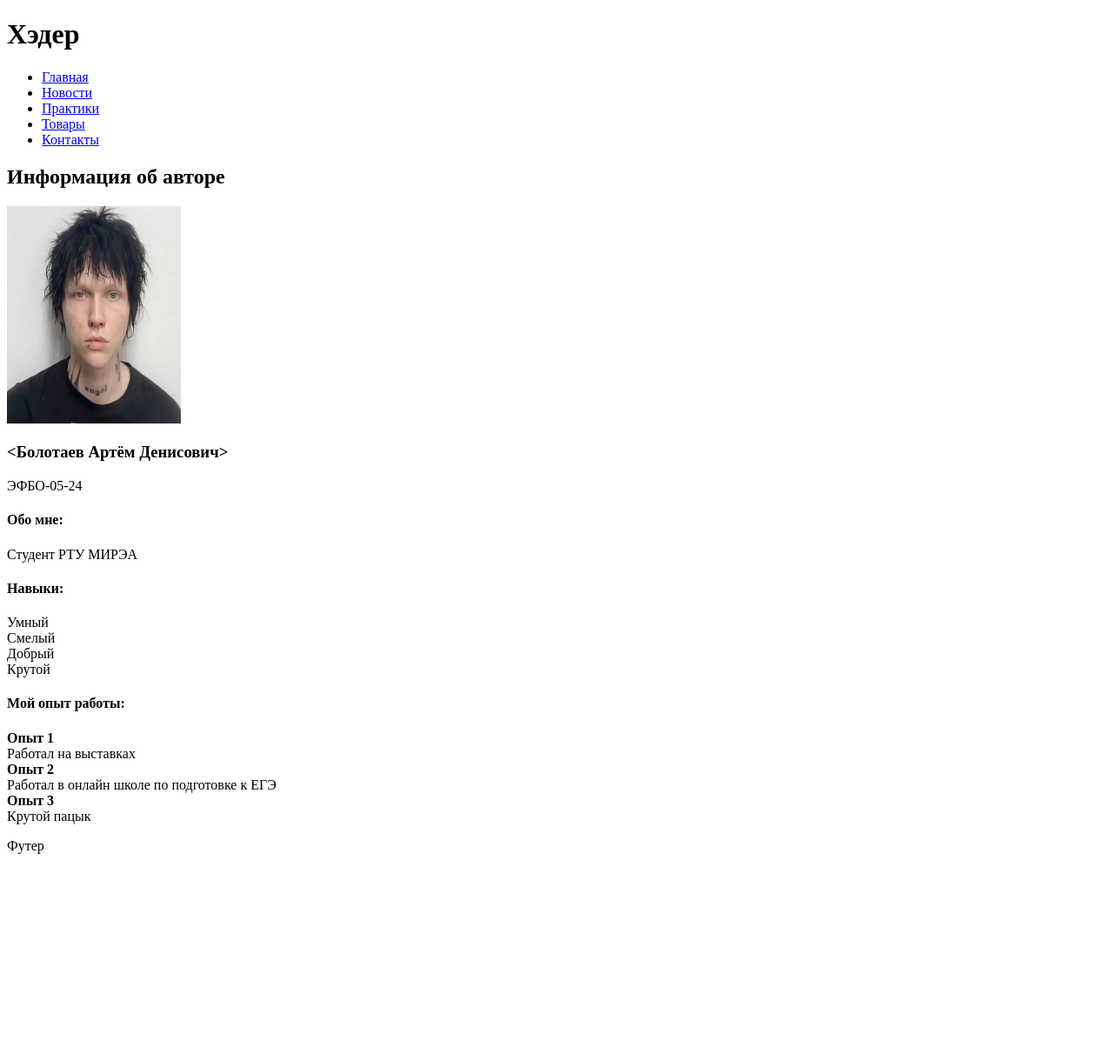
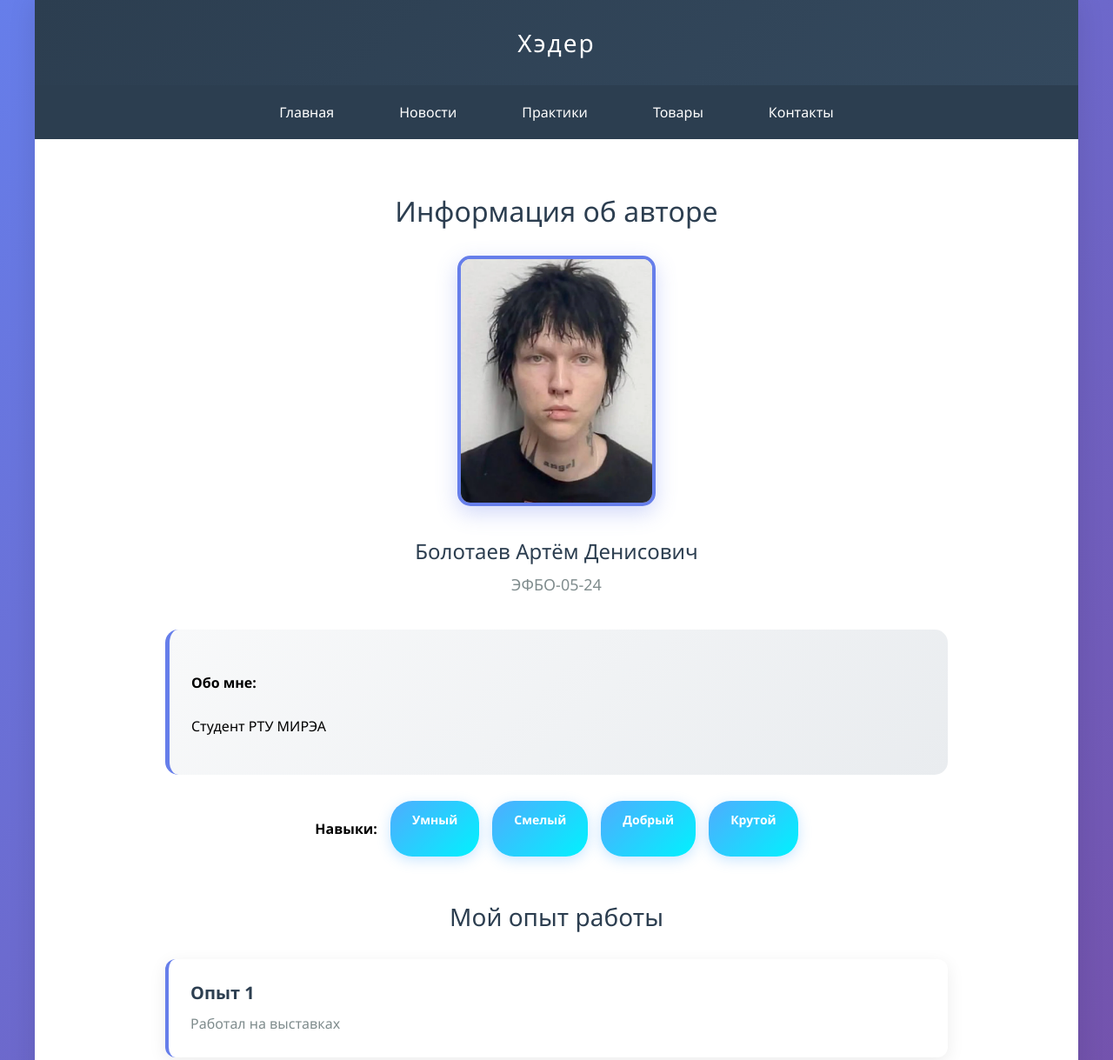
Before and after one commit to Taymon-afk/frontend-and-backend-practice, a plain HTML site: page index.html in a window 1280 px wide. Shown: the top 1219 px of the page at 87% size. Before the commit the page ends 998 px from the top, so only its background shows below. Drawn offline with Linux system fonts and the light colour scheme.

Commit message:
Добавлены CSS стили: создана папка style, подключены стили ко всем страницам

```diff
--- a/index.html
+++ b/index.html
@@ -4,59 +4,58 @@
     <meta charset="UTF-8">
     <meta name="viewport" content="width=device-width, initial-scale=1.0">
     <title>Семестровая работа</title>
+    <link rel="stylesheet" href="style/styles.css">
 </head>
 <body>
-    <div id="header">
-        <h1>Хэдер</h1>
-    </div>
-    <div id="menu">
-        <ul>
-            <li><a href="index.html">Главная</a></li>
-            <li><a href="pages/news.html">Новости</a></li>
-            <li><a href="pages/practices.html">Практики</a></li>
-            <li><a href="pages/goods.html">Товары</a></li>
-            <li><a href="pages/contacts.html">Контакты</a></li>
+    <div class="page-container">
+        <div class="header">Хэдер</div>
+        <div class="nav">
+            <ul class="nav-list">
+                <li class="nav-item"><a class="nav-link" href="index.html">Главная</a></li>
+                <li class="nav-item"><a class="nav-link" href="pages/news.html">Новости</a></li>
+                <li class="nav-item"><a class="nav-link" href="pages/practices.html">Практики</a></li>
+                <li class="nav-item"><a class="nav-link" href="pages/goods.html">Товары</a></li>
+                <li class="nav-item"><a class="nav-link" href="pages/contacts.html">Контакты</a></li>
             </ul>
         </div>
-    <div id="content">
-        <h2>Информация об авторе</h2>
-        <!-- Фото автора -->
-        <img src="images/photo.png" alt="Фото автора" width="200" height="250">
-        <!-- ФИО и группа -->
-        <h3><Болотаев Артём Денисович></h3>
-        <p>ЭФБО-05-24</p>
-        <!-- Блок "Обо мне" -->
-        <div>
+        <div class="content">
+            <div class="profile-header">
+                <h1 class="profile-title">Информация об авторе</h1>
+                <img class="profile-photo" src="images/photo.png" alt="Фото автора">
+                <h2 class="profile-name">Болотаев Артём Денисович</h2>
+                <p class="profile-group">ЭФБО-05-24</p>
+            </div>
+
+            <div class="about-me">
                 <h4>Обо мне:</h4>
                 <p>Студент РТУ МИРЭА</p>
             </div>
-        <!-- Блоки навыков -->
-        <div>
+
+            <div class="skills-container">
                 <h4>Навыки:</h4>
-            <div>Умный</div>
-            <div>Смелый</div>
-            <div>Добрый</div>
-            <div>Крутой</div>
+                <div class="skill-tag">Умный</div>
+                <div class="skill-tag">Смелый</div>
+                <div class="skill-tag">Добрый</div>
+                <div class="skill-tag">Крутой</div>
             </div>
-        <!-- Блок опыта работы -->
-        <div>
-            <h4>Мой опыт работы:</h4>
-            <div>
-                <strong>Опыт 1</strong><br>
-                Работал на выставках
+
+            <div class="experience-section">
+                <h2 class="section-title">Мой опыт работы</h2>
+                <div class="experience-card">
+                    <h3 class="experience-title">Опыт 1</h3>
+                    <p class="experience-desc">Работал на выставках</p>
                 </div>
-            <div>
-                <strong>Опыт 2</strong><br>
-                Работал в онлайн школе по подготовке к ЕГЭ
+                <div class="experience-card">
+                    <h3 class="experience-title">Опыт 2</h3>
+                    <p class="experience-desc">Работал в онлайн школе по подготовке к ЕГЭ</p>
                 </div>
-            <div>
-                <strong>Опыт 3</strong><br>
-                Крутой пацык
+                <div class="experience-card">
+                    <h3 class="experience-title">Опыт 3</h3>
+                    <p class="experience-desc">Крутой пацык</p>
                 </div>
             </div>
-        <div id="footer">
-            <p>Футер</p>
         </div>
+        <div class="footer">Футер</div>
     </div>
 </body>
 </html>
--- /dev/null
+++ b/style/styles.css
@@ -0,0 +1,172 @@
+/* ===== БАЗОВЫЕ СТИЛИ ===== */
+body {
+ font-family: 'Segoe UI', Tahoma, Geneva, Verdana, sans-serif; /* Современный
+шрифт для лучшей читаемости */
+ margin: 0; /* Убираем стандартные отступы браузера */
+ padding: 0; /* Убираем стандартные внутренние отступы */
+ background: linear-gradient(135deg, #667eea 0%, #764ba2 100%); /* Красивый
+градиентный фон всей страницы */
+ min-height: 100vh; /* Минимальная высота равна высоте окна браузера */
+}
+/* ===== КОНТЕЙНЕР СТРАНИЦЫ ===== */
+.page-container {
+ max-width: 1200px; /* Максимальная ширина контента */
+ margin: 0 auto; /* Центрирование контейнера по горизонтали */
+ background: white; /* Белый фон для основного содержимого */
+ min-height: 100vh; /* Минимальная высота равна высоте окна браузера */
+ box-shadow: 0 0 30px rgba(0,0,0,0.1); /* Легкая тень вокруг всего контента */
+}
+/* ===== ШАПКА ===== */
+.header {
+ background: linear-gradient(135deg, #2c3e50 0%, #34495e 100%); /* Темный
+градиентный фон */
+ color: white; /* Белый цвет текста */
+ text-align: center; /* Выравнивание текста по центру */
+ padding: 30px; /* Внутренние отступы со всех сторон */
+ font-size: 28px; /* Размер шрифта */
+ font-weight: 300; /* Легкое начертание шрифта */
+ letter-spacing: 2px; /* Расстояние между буквами */
+}
+/* ===== НАВИГАЦИЯ ===== */
+.nav {
+ background: #2c3e50; /* Темно-синий фон навигации */
+ padding: 20px 0; /* Вертикальные отступы */
+}
+.nav-list {
+ list-style: none; /* Убираем маркеры списка */
+ margin: 0; /* Убираем внешние отступы */
+ padding: 0; /* Убираем внутренние отступы */
+ display: flex; /* Горизонтальное расположение элементов */
+ justify-content: center; /* Выравнивание по центру */
+ gap: 25px; /* Расстояние между элементами навигации */
+}
+.nav-item {
+ margin: 0; /* Убираем отступы у пунктов меню */
+}
+.nav-link {
+ color: white; /* Белый цвет текста ссылок */
+ text-decoration: none; /* Убираем подчеркивание ссылок */
+ padding: 12px 25px; /* Отступы внутри ссылок */
+ border-radius: 25px; /* Скругленные углы (капсульная форма) */
+ transition: all 0.3s ease; /* Плавные анимации при изменении */
+ font-weight: 500; /* Средняя жирность шрифта */
+}
+.nav-link:hover {
+	background: rgba(255,255,255,0.1); /* Полупрозрачный белый фон при наведении
+   */
+	transform: translateY(-2px); /* Легкое поднятие элемента при наведении */
+   }
+   /* ===== ОСНОВНОЙ КОНТЕНТ ===== */
+   .content {
+	padding: 40px; /* Внутренние отступы контента */
+	max-width: 900px; /* Максимальная ширина контента */
+	margin: 0 auto; /* Центрирование контента */
+   }
+   /* ===== ГЛАВНАЯ СТРАНИЦА ===== */
+   .profile-header {
+	text-align: center; /* Выравнивание по центру */
+	margin-bottom: 40px; /* Отступ снизу */
+   }
+   .profile-title {
+	font-size: 32px; /* Размер шрифта заголовка */
+	color: #2c3e50; /* Темно-синий цвет текста */
+	margin-bottom: 10px; /* Отступ снизу */
+	font-weight: 300; /* Легкое начертание шрифта */
+   }
+   .profile-photo {
+	width: 220px; /* Фиксированная ширина фото */
+	height: 280px; /* Фиксированная высота фото */
+	border-radius: 15px; /* Скругленные углы фото */
+	object-fit: cover; /* Обрезка фото для сохранения пропорций */
+	margin: 20px auto; /* Центрирование и отступы */
+	border: 4px solid #667eea; /* Синяя рамка вокруг фото */
+	box-shadow: 0 8px 25px rgba(102, 126, 234, 0.3); /* Тень с синим оттенком */
+   }
+   .profile-name {
+	font-size: 24px; /* Размер шрифта имени */
+	color: #2c3e50; /* Темно-синий цвет текста */
+	margin: 10px 0; /* Вертикальные отступы */
+	font-weight: 500; /* Средняя жирность шрифта */
+   }
+   .profile-group {
+	font-size: 18px; /* Размер шрифта группы */
+	color: #7f8c8d; /* Серый цвет текста */
+	margin: 5px 0; /* Вертикальные отступы */
+   }
+   .about-me {
+	background: linear-gradient(135deg, #f8f9fa 0%, #e9ecef 100%); /* Светлый
+   градиентный фон */
+	padding: 25px; /* Внутренние отступы */
+	border-radius: 15px; /* Скругленные углы */
+	margin: 30px 0; /* Вертикальные отступы */
+ border-left: 5px solid #667eea; /* Синяя полоса слева */
+ font-size: 16px; /* Размер шрифта текста */
+ line-height: 1.8; /* Межстрочный интервал */
+}
+/* ===== НАВЫКИ ===== */
+.skills-container {
+ display: flex; /* Горизонтальное расположение навыков */
+ justify-content: center; /* Выравнивание по центру */
+ flex-wrap: wrap; /* Перенос на новую строку при необходимости */
+ gap: 15px; /* Расстояние между навыками */
+ margin: 30px 0; /* Вертикальные отступы */
+}
+.skill-tag {
+ background: linear-gradient(135deg, #4facfe 0%, #00f2fe 100%); /* Голубой
+градиентный фон */
+ color: white; /* Белый цвет текста */
+ padding: 12px 25px; /* Внутренние отступы */
+ border-radius: 25px; /* Круглые углы (капсульная форма) */
+ font-weight: 600; /* Жирный шрифт */
+ font-size: 14px; /* Размер шрифта */
+ box-shadow: 0 4px 15px rgba(79, 172, 254, 0.3); /* Тень с голубым оттенком */
+ transition: all 0.3s ease; /* Плавные анимации при изменении */
+}
+.skill-tag:hover {
+ transform: translateY(-3px); /* Поднятие элемента при наведении */
+ box-shadow: 0 6px 20px rgba(79, 172, 254, 0.4); /* Увеличение тени при
+наведении */
+}
+/* ===== ОПЫТ РАБОТЫ ===== */
+.experience-section {
+ margin-top: 50px; /* Отступ сверху */
+}
+.section-title {
+ font-size: 28px; /* Размер шрифта заголовка секции */
+ color: #2c3e50; /* Темно-синий цвет текста */
+ text-align: center; /* Выравнивание по центру */
+ margin-bottom: 30px; /* Отступ снизу */
+ font-weight: 300; /* Легкое начертание шрифта */
+}
+.experience-card {
+ background: white; /* Белый фон карточки */
+ padding: 25px; /* Внутренние отступы */
+ margin: 20px 0; /* Вертикальные отступы */
+ border-radius: 12px; /* Скругленные углы */
+ box-shadow: 0 5px 20px rgba(0,0,0,0.08); /* Легкая тень */
+ border-left: 4px solid #667eea; /* Синяя полоса слева */
+ transition: transform 0.3s ease; /* Плавная анимация трансформации */
+}
+.experience-card:hover {
+ transform: translateX(5px); /* Сдвиг вправо при наведении */
+}
+.experience-title {
+ font-size: 20px; /* Размер шрифта заголовка опыта */
+ color: #2c3e50; /* Темно-синий цвет текста */
+ margin: 0 0 10px 0; /* Отступ снизу */
+ font-weight: 600; /* Жирный шрифт */
+}
+.experience-desc {
+ color: #7f8c8d; /* Серый цвет текста */
+ line-height: 1.6; /* Межстрочный интервал */
+ margin: 0; /* Убираем отступы */
+}
+/* ===== ФУТЕР ===== */
+.footer {
+ background: linear-gradient(135deg, #2c3e50 0%, #34495e 100%); /* Темный
+градиентный фон */
+ color: white; /* Белый цвет текста */
+ text-align: center; /* Выравнивание по центру */
+ padding: 30px; /* Внутренние отступы */
+ margin-top: 50px; /* Отступ сверху */
+}
```
Lines whose indentation alone changed are shown as unchanged.
